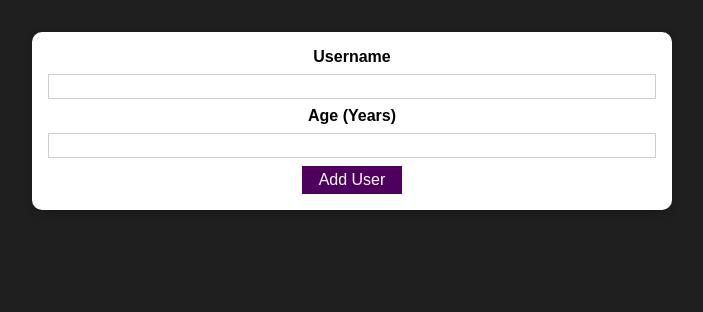
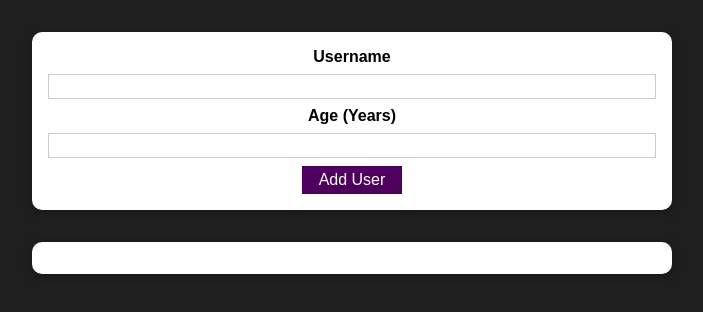
Before and after one commit to MD-Shibli-Mollah/sample_validation_project, a React (Create React App) app: page / in a window 1280 px wide. Shown: the top 312 px of the page, without its empty margins (288-991 px from the left). Built offline with nearby package versions, Linux system fonts and the light colour scheme.

Commit message:
UsersList is added...

```diff
--- a/src/App.js
+++ b/src/App.js
@@ -1,10 +1,12 @@
 import './App.css';
 import AddUser from './Components/Users/AddUser';
+import UsersList from './Components/Users/UsersList';
 
 function App() {
   return (
     <div className="App">
       <AddUser />
+      <UsersList users = {[]}/>
     </div>
   );
 }
--- /dev/null
+++ b/src/Components/Users/UsersList.js
@@ -0,0 +1,22 @@
+import React from "react";
+
+import Card from "../UI/Card";
+import classes from './UsersList.module.css';
+
+const UsersList = props => {
+    return (
+    <Card className = {classes.users}>
+    <ul>
+        {props.users.map((user) => (
+            <li>
+                {user.name} ({user.age} years old)
+            </li>
+        ))
+
+        }
+    </ul>
+    </Card>
+    );
+};
+
+export default UsersList;
--- /dev/null
+++ b/src/Components/Users/UsersList.module.css
@@ -0,0 +1,16 @@
+.users {
+    margin: 2rem auto;
+    width: 90%;
+    max-width: 40rem;
+  }
+
+  .users ul {
+    list-style: none;
+    padding: 1rem;
+  }
+
+  .users li {
+    border: 1px solid #ccc;
+    margin: 0.5rem 0;
+    padding: 0.5rem;
+  }
```
